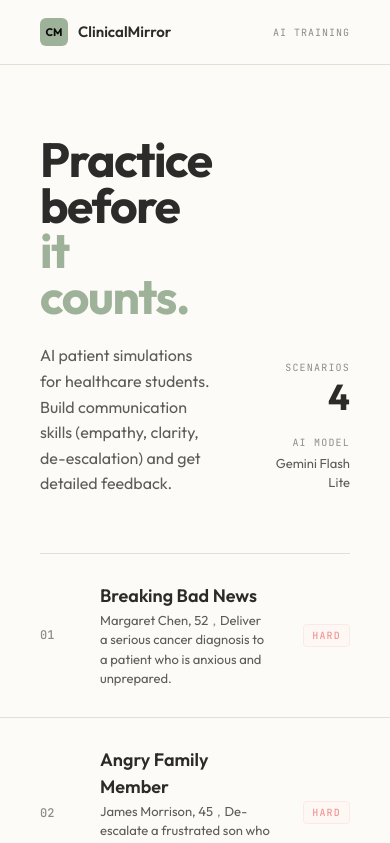
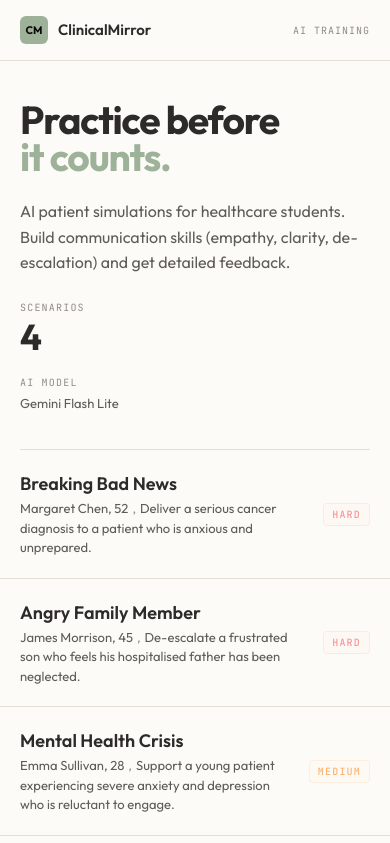
Before and after one commit to aungsh/clinical-mirror, a Next.js app: page / in a window 390 px wide. Shown: the top 843 px of the page. Built offline with nearby package versions, Linux system fonts and the light colour scheme.

Commit message:
refactor: mobile

```diff
--- a/src/app/feedback/page.tsx
+++ b/src/app/feedback/page.tsx
@@ -81,9 +81,9 @@ export default function FeedbackPage() {
     <div style={{ background: 'var(--bg)', minHeight: '100dvh', display: 'flex', flexDirection: 'column' }}>
 
       {/* Nav */}
-      <header style={{
+      <header className="header-container" style={{
         display: 'flex', alignItems: 'center', justifyContent: 'space-between',
-        padding: '16px 40px', borderBottom: '1px solid var(--border)',
+        borderBottom: '1px solid var(--border)',
         background: 'var(--bg)', flexShrink: 0,
       }}>
         <div style={{ display: 'flex', alignItems: 'center', gap: 10 }}>
@@ -113,11 +113,11 @@ export default function FeedbackPage() {
         </Link>
       </header>
 
-      <main style={{ flex: 1, padding: '48px 40px', maxWidth: 960, width: '100%', margin: '0 auto' }}>
+      <main className="main-container" style={{ flex: 1, maxWidth: 960, width: '100%', margin: '0 auto' }}>
 
         {/* ── Hero: scenario + overall score ── */}
-        <div style={{
-          display: 'grid', gridTemplateColumns: '1fr auto', gap: 48,
+        <div className="hero-grid" style={{
+          display: 'grid',
           alignItems: 'start', marginBottom: 56,
           paddingBottom: 48, borderBottom: '1px solid var(--border)',
         }}>
@@ -125,7 +125,7 @@ export default function FeedbackPage() {
             <p className="font-mono" style={{ fontSize: 10, color: 'var(--text-3)', letterSpacing: '0.12em', marginBottom: 10 }}>
               {scenario.title.toUpperCase()}
             </p>
-            <p style={{ fontSize: 32, fontWeight: 700, letterSpacing: '-0.02em', color: 'var(--text-1)', margin: '0 0 12px' }}>
+            <p className="hero-title" style={{ fontWeight: 700, letterSpacing: '-0.02em', color: 'var(--text-1)', margin: '0 0 12px' }}>
               {feedback.summary}
             </p>
             <div style={{ display: 'flex', gap: 24, alignItems: 'center', flexWrap: 'wrap' }}>
@@ -155,7 +155,7 @@ export default function FeedbackPage() {
           <p className="font-mono" style={{ fontSize: 10, color: 'var(--text-3)', letterSpacing: '0.12em', marginBottom: 20 }}>
             SCORE BREAKDOWN
           </p>
-          <div style={{ display: 'grid', gridTemplateColumns: 'repeat(3, 1fr)', gap: 1, background: 'var(--border)' }}>
+          <div className="score-grid" style={{ display: 'grid', gap: 1, background: 'var(--border)' }}>
             {SCORE_CONFIGS.map((cfg, i) => (
               <div key={cfg.key} style={{
                 background: 'var(--surface)',
@@ -220,7 +220,7 @@ export default function FeedbackPage() {
         )}
 
         {/* ── Strengths + Improvements ── */}
-        <div style={{ display: 'grid', gridTemplateColumns: '1fr 1fr', gap: 24, marginBottom: 48 }}>
+        <div className="feedback-grid" style={{ display: 'grid', gap: 24, marginBottom: 48 }}>
 
           {/* Strengths */}
           <section>
@@ -331,6 +331,23 @@ export default function FeedbackPage() {
           </Link>
         </div>
       </main>
+      <style>{`
+        .header-container { padding: 16px 40px; }
+        .main-container { padding: 48px 40px; }
+        .hero-grid { grid-template-columns: 1fr auto; gap: 48px; }
+        .hero-title { font-size: 32px; }
+        .score-grid { grid-template-columns: repeat(3, 1fr); }
+        .feedback-grid { grid-template-columns: 1fr 1fr; }
+
+        @media (max-width: 768px) {
+          .header-container { padding: 16px 20px; }
+          .main-container { padding: 24px 20px; }
+          .hero-grid { grid-template-columns: 1fr; gap: 24px; }
+          .hero-title { font-size: 24px !important; }
+          .score-grid { grid-template-columns: 1fr; }
+          .feedback-grid { grid-template-columns: 1fr !important; gap: 40px !important; }
+        }
+      `}</style>
     </div>
   );
 }
--- a/src/app/page.tsx
+++ b/src/app/page.tsx
@@ -18,14 +18,10 @@ export default function HomePage() {
       }}
     >
       {/* Nav */}
-      <nav
+      <nav className="nav-container"
         style={{
-          display: "flex",
-          alignItems: "center",
-          justifyContent: "space-between",
-          padding: "18px 40px",
-          borderBottom: "1px solid var(--border)",
-          background: "var(--bg)",
+          display: "flex", alignItems: "center", justifyContent: "space-between",
+          borderBottom: "1px solid var(--border)", background: "var(--bg)",
         }}
       >
         <div style={{ display: "flex", alignItems: "center", gap: 10 }}>
@@ -64,20 +60,16 @@ export default function HomePage() {
         </span>
       </nav>
 
-      <main style={{ flex: 1, padding: "0 40px" }}>
+      <main className="main-container" style={{ flex: 1 }}>
         {/* Hero: asymmetric split */}
-        <div
+        <div className="hero-grid"
           style={{
-            display: "grid",
-            gridTemplateColumns: "1fr auto",
-            gap: 40,
-            alignItems: "end",
-            padding: "72px 0 56px",
+            display: "grid", alignItems: "end",
             borderBottom: "1px solid var(--border)",
           }}
         >
           <div>
-            <h1
+            <h1 className="hero-title"
               style={{
                 fontSize: "clamp(48px, 7vw, 80px)",
                 fontWeight: 700,
@@ -107,14 +99,10 @@ export default function HomePage() {
           </div>
 
           {/* Right: metadata column */}
-          <div
+          <div className="hero-stats"
             style={{
-              display: "flex",
-              flexDirection: "column",
-              gap: 20,
-              textAlign: "right",
-              paddingBottom: 4,
-              flexShrink: 0,
+              display: "flex", flexDirection: "column", gap: 20,
+              paddingBottom: 4, flexShrink: 0,
             }}
           >
             <div>
@@ -170,20 +158,15 @@ export default function HomePage() {
                 id={`scenario-row-${scenario.id}`}
                 className="scenario-row"
                 style={{
-                  display: "flex",
-                  alignItems: "center",
-                  gap: 32,
+                  display: "flex", alignItems: "center",
                   borderBottom: "1px solid var(--border)",
-                  textDecoration: "none",
-                  transition: "background 0.15s ease",
+                  textDecoration: "none", transition: "background 0.15s ease",
                   cursor: "pointer",
-                  margin: "0 -40px",
-                  padding: "28px 40px",
                 }}
               >
                 {/* Number */}
                 <span
-                  className="font-mono"
+                  className="font-mono scenario-number"
                   style={{
                     fontSize: 12,
                     color: "var(--text-3)",
@@ -242,13 +225,10 @@ export default function HomePage() {
       </main>
 
       {/* Footer */}
-      <footer
+      <footer className="footer-container"
         style={{
-          padding: "20px 40px",
           borderTop: "1px solid var(--border-sub)",
-          display: "flex",
-          justifyContent: "space-between",
-          alignItems: "center",
+          display: "flex", justifyContent: "space-between", alignItems: "center",
         }}
       >
         <span style={{ fontSize: 12, color: "var(--text-3)" }}>
@@ -270,6 +250,24 @@ export default function HomePage() {
         .scenario-row:hover {
           background: var(--surface) !important;
         }
+        .main-container { padding: 0 40px; }
+        .nav-container { padding: 18px 40px; }
+        .hero-grid { grid-template-columns: 1fr auto; gap: 40px; padding: 72px 0 56px; }
+        .hero-stats { text-align: right; }
+        .scenario-row { padding: 28px 40px; margin: 0 -40px; gap: 32px; }
+        .scenario-number { display: block; }
+        .footer-container { padding: 20px 40px; }
+
+        @media (max-width: 768px) {
+          .main-container { padding: 0 20px; }
+          .nav-container { padding: 16px 20px; }
+          .hero-grid { grid-template-columns: 1fr; gap: 24px; padding: 40px 0 32px; }
+          .hero-stats { text-align: left; flex-direction: row; gap: 32px; }
+          .scenario-row { padding: 20px 20px; margin: 0 -20px; gap: 16px; align-items: flex-start; }
+          .scenario-number { display: none; }
+          .footer-container { padding: 20px 20px; }
+          .hero-title { font-size: clamp(36px, 10vw, 48px) !important; }
+        }
       `}</style>
     </div>
   );
--- a/src/app/session/[scenarioId]/page.tsx
+++ b/src/app/session/[scenarioId]/page.tsx
@@ -412,13 +412,13 @@ function ActiveSession({
       </div>
 
       {/* Top bar */}
-      <header style={{
+      <header className="header-bar" style={{
         display: 'flex', alignItems: 'center', gap: 16,
         padding: '12px 24px', flexShrink: 0,
         borderBottom: '1px solid var(--border)',
         background: 'var(--surface)',
       }}>
-        <span style={{ fontSize: 13, color: 'var(--text-2)', flex: 1 }}>
+        <span className="header-title" style={{ fontSize: 13, color: 'var(--text-2)', flex: 1, whiteSpace: 'nowrap', overflow: 'hidden', textOverflow: 'ellipsis' }}>
           {scenario.patientName} · {scenario.title}
         </span>
 
@@ -480,6 +480,7 @@ function ActiveSession({
             color: 'var(--danger)',
             cursor: 'pointer', fontFamily: 'inherit',
             transition: 'opacity 0.15s',
+            marginLeft: 'auto',
           }}
           onMouseEnter={e => e.currentTarget.style.opacity = '0.75'}
           onMouseLeave={e => e.currentTarget.style.opacity = '1'}
@@ -489,10 +490,10 @@ function ActiveSession({
       </header>
 
       {/* Content */}
-      <div style={{ flex: 1, display: 'flex', overflow: 'hidden' }}>
+      <div style={{ flex: 1, display: 'flex', overflow: 'hidden', position: 'relative' }}>
 
         {/* Center stage */}
-        <div style={{
+        <div className="main-stage" style={{
           flex: 1, display: 'flex', flexDirection: 'column',
           alignItems: 'center', justifyContent: 'center',
           gap: 20, padding: '16px 24px', overflow: 'hidden',
@@ -526,7 +527,7 @@ function ActiveSession({
           </div>
 
           {/* Avatar */}
-          <div className="animate-breathe">
+          <div className="animate-breathe avatar-wrapper">
             <Avatar
               emotion={emotion}
               intensity={intensity}
@@ -565,10 +566,11 @@ function ActiveSession({
 
         {/* Side panel */}
         {activePanel !== 'none' && (
-          <div style={{
+          <div className="side-panel" style={{
             width: 320, borderLeft: '1px solid var(--border)',
             display: 'flex', flexDirection: 'column',
             background: 'var(--surface)', flexShrink: 0,
+            zIndex: 50,
           }}>
             {activePanel === 'transcript' && (
               <>
@@ -660,12 +662,12 @@ function ActiveSession({
       </div>
 
       {/* Siri-style Input Area using Tabs */}
-      <div style={{
+      <div className="input-area" style={{
         flexShrink: 0, padding: '24px',
         borderTop: '1px solid var(--border)', background: 'var(--surface)',
         display: 'flex', justifyContent: 'center',
       }}>
-        <Tabs defaultValue="voice" style={{ width: '100%', maxWidth: 480, display: 'flex', flexDirection: 'column', alignItems: 'center', gap: 16 }}>
+        <Tabs className="tabs-container" defaultValue="voice" style={{ width: '100%', maxWidth: 480, display: 'flex', flexDirection: 'column', alignItems: 'center', gap: 16 }}>
 
           <TabsContent value="voice" style={{ width: '100%', display: 'flex', flexDirection: 'column', alignItems: 'center', gap: 16, minHeight: 140, justifyContent: 'center', outline: 'none' }}>
             <button
@@ -739,6 +741,29 @@ function ActiveSession({
           </TabsList>
         </Tabs>
       </div>
+
+      <style>{`
+        @media (max-width: 768px) {
+          .side-panel {
+            position: absolute;
+            top: 0;
+            right: 0;
+            bottom: 0;
+            width: 100% !important;
+            max-width: 320px;
+            box-shadow: -4px 0 24px rgba(0,0,0,0.1);
+          }
+          .header-bar {
+            padding: 12px 16px !important;
+            gap: 8px !important;
+          }
+          .header-title { display: none !important; }
+          .main-stage { padding: 16px !important; }
+          .avatar-wrapper { transform: scale(0.75); margin: -20px 0; }
+          .input-area { padding: 16px !important; }
+          .tabs-container { max-width: 100% !important; }
+        }
+      `}</style>
     </div>
   );
 }
```
